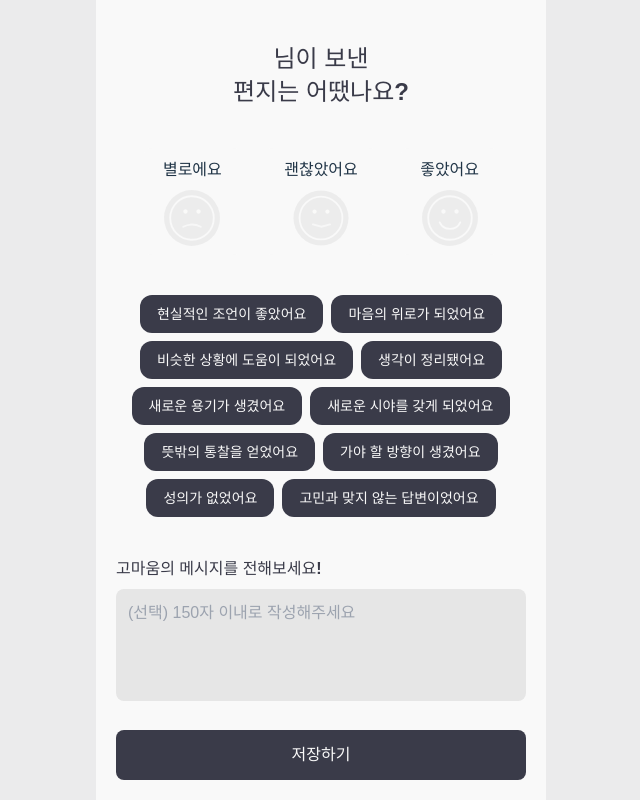
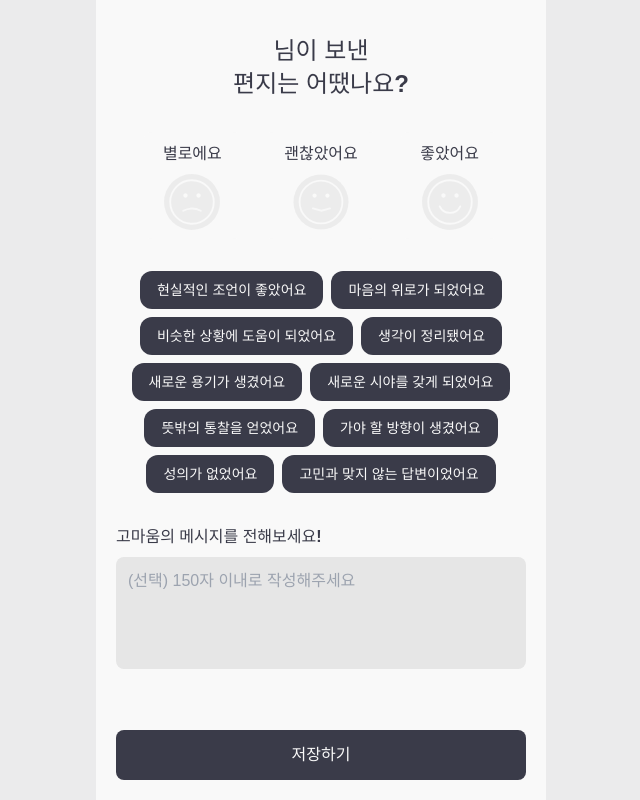
Before and after one commit to 2025-hajithon/2025-team01-POSTH-web, a React (Vite) app: page /letter/response in a window 1280 px wide. Shown: the whole page, without its empty margins (319-959 px from the left). Built offline with nearby package versions, Linux system fonts and the light colour scheme; no server answers; a web font is replaced by a local one.

Commit message:
hotfix: 수정

```diff
--- a/src/pages/home-page.tsx
+++ b/src/pages/home-page.tsx
@@ -1,5 +1,7 @@
 const HomePage = () => {
-  return <div>HomePage</div>;
+  return (
+    <div className="w-full h-full bg-gray-50 flex flex-col items-center justify-between font-suit p-5 gap-8"></div>
+  );
 };
 
 export default HomePage;
--- a/src/pages/letter/letter-read-page.tsx
+++ b/src/pages/letter/letter-read-page.tsx
@@ -99,7 +99,7 @@ const LetterReadPage = () => {
           <div className="text-stone-400 text-sm font-semibold">
             나에게 도착한 편지
           </div>
-          <div className="text-gray-main text-sm font-medium leading-snug whitespace-pre-line">
+          <div className="text-gray-main text-sm font-medium leading-snug whitespace-pre-line text-black-500">
             {reply?.replyContent}
           </div>
           <div className="text-right text-stone-400 text-sm font-semibold leading-5">
--- a/src/pages/letter/letter-response-page.tsx
+++ b/src/pages/letter/letter-response-page.tsx
@@ -70,9 +70,9 @@ const LetterResponsePage = () => {
   return (
     <form
       onSubmit={handleSubmit}
-      className="w-full h-full bg-gray-50 flex flex-col items-center font-suit p-5 justify-between overflow-hidden"
+      className="w-full h-full bg-gray-50 flex flex-col justify-between font-suit p-5 overflow-hidden"
     >
-      <div className="w-full flex flex-col items-center justify-center h-full gap-10">
+      <div className="w-full flex flex-col items-center justify-center h-full gap-8 mb-10">
         <h2 className="text-black-500 text-2xl font-bold text-center leading-snug">
           {letterInfo?.replierNickname}님이 보낸 <br />
           편지는 어땠나요?
@@ -106,7 +106,7 @@ const LetterResponsePage = () => {
               onClick={() => setSelectedFace(type)}
               className="flex flex-col items-center justify-center gap-2 focus:outline-none hover:border-none border-none"
             >
-              <span>{label}</span>
+              <span className="text-black-500">{label}</span>
               {selectedFace === type ? (
                 <ColoredIcon className="w-14 h-14" />
               ) : (
@@ -143,7 +143,7 @@ const LetterResponsePage = () => {
             value={message}
             onChange={(e) => setMessage(e.target.value)}
             maxLength={150}
-            className="w-full min-h-28 p-3 bg-gray-100 rounded-lg resize-none focus:outline-none"
+            className="w-full min-h-28 p-3 bg-gray-100 rounded-lg resize-none focus:outline-none text-black-500"
             placeholder="(선택) 150자 이내로 작성해주세요"
           />
         </div>
--- a/src/pages/login-page.tsx
+++ b/src/pages/login-page.tsx
@@ -79,6 +79,7 @@ const LogIn: React.FC = () => {
       const res = await login({ loginId: username, password: password });
       console.log("로그인 성공", res);
       localStorage.setItem("accessToken", res.accessToken);
+      localStorage.setItem("nickname", res.memberNickname);
       alert("로그인 되었습니다!");
       navigate("/");
     } catch (err) {
--- a/src/pages/response/response-select.tsx
+++ b/src/pages/response/response-select.tsx
@@ -98,7 +98,7 @@ const FramerCategorySwiper = () => {
 
   return (
     <div className="w-full h-full overflow-hidden bg-[#45455A] flex flex-col items-center justify-between p-5">
-      <div>
+      <div className="w-full">
         <div className="text-center my-20">
           <h2 className="text-3xl font-bold text-white-100 py-3 ">
             카테고리를 선택해보세요!
--- a/src/pages/response/response-write-page.tsx
+++ b/src/pages/response/response-write-page.tsx
@@ -76,8 +76,10 @@ const ResponseWritePage = () => {
             {/* 답변 입력 */}
             <div className="bg-[#FFFEFB] rounded-lg p-5">
               <div className="text-sm font-semibold text-black-500 mb-4">
-                <span className="text-blue-300">홍익</span> 님의 생각을
-                적어주세요!
+                <span className="text-blue-300">
+                  {localStorage.getItem("nickname")}
+                </span>{" "}
+                님의 생각을 적어주세요!
               </div>
 
               <div className="relative">
```
